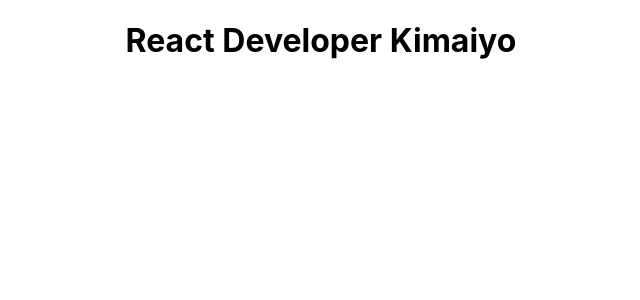
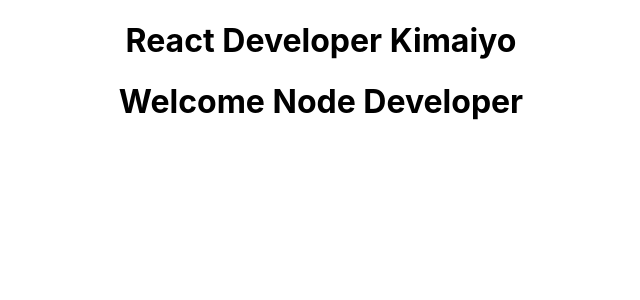
Before and after one commit to JohnKimaiyo/react_vol_6, a React (Create React App) app: page / in a window 1280 px wide. Shown: the top 300 px of the page, without its empty margins (319-959 px from the left). Built offline with nearby package versions, Linux system fonts and the light colour scheme.

Commit message:
welcome class compoenent created

```diff
--- a/src/App.js
+++ b/src/App.js
@@ -2,11 +2,13 @@
 
 import './App.css';
 import Greet from './component/Greet';
+import Welcome from './component/Welcome';
 
 function App() {
   return (
     <div className="App">
       <Greet />
+      <Welcome/>
     </div>
   );
 }
--- /dev/null
+++ b/src/component/Welcome.js
@@ -0,0 +1,9 @@
+import React, {Component} from 'react';
+
+class Welcome extends Component {
+    render(){
+        return <h1> Welcome Node Developer</h1>
+    }
+}
+
+export default Welcome;
```
